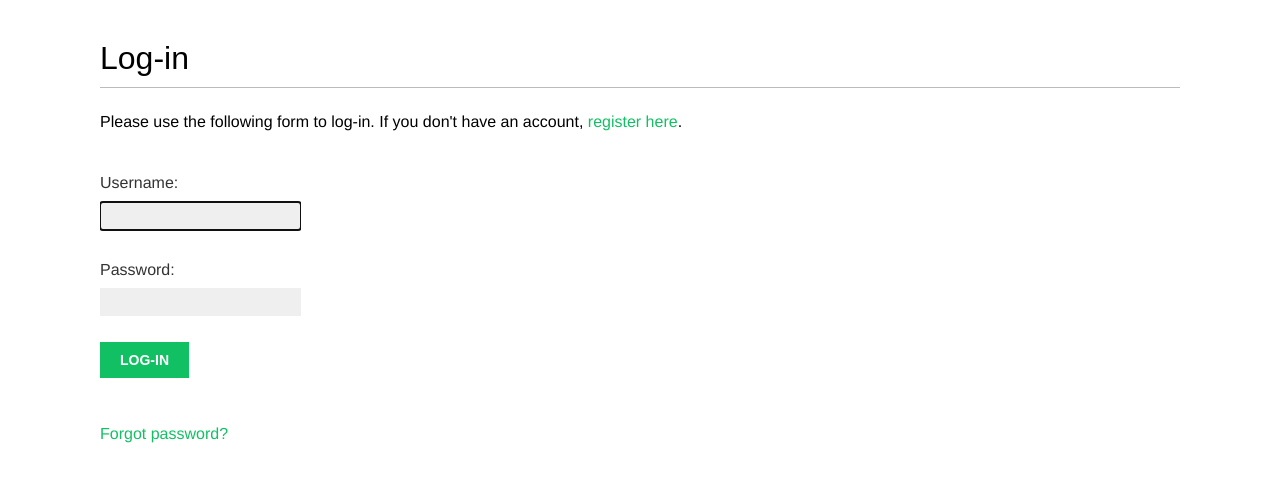
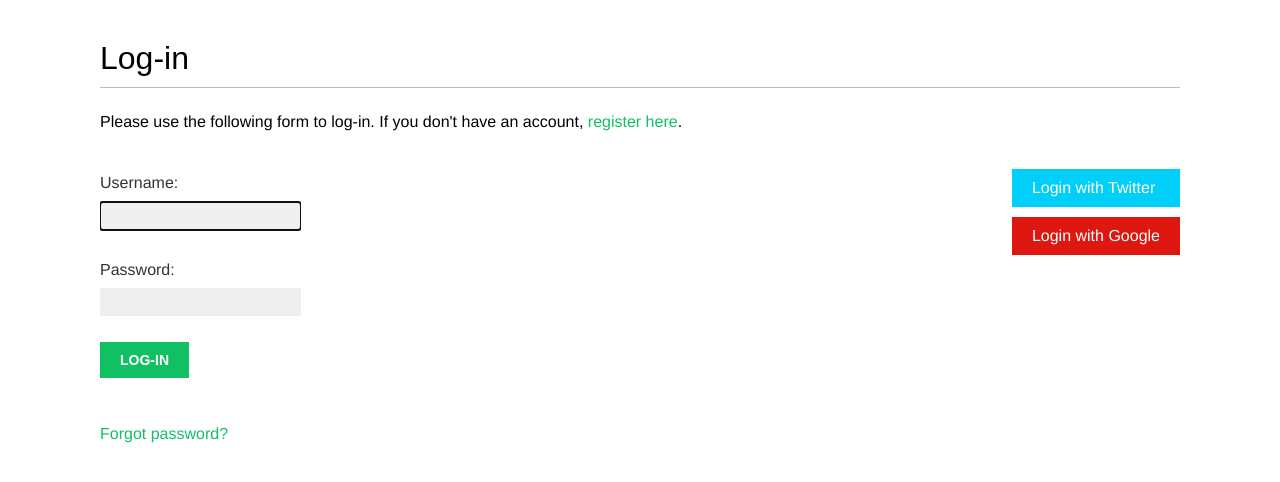
Before and after one commit to JamesJohnson11/PhotoShare, a Django app: page /account/login/ in a window 1280 px wide. Shown: the part 47-529 px from the top of the page. Run offline with Django 3.2, Linux system fonts and the light colour scheme; some web fonts are replaced.

Commit message:
Added Google login authentication button to registration login template

```diff
--- a/PhotoShare/settings.py
+++ b/PhotoShare/settings.py
@@ -133,7 +133,12 @@ EMAIL_BACKEND = 'django.core.mail.backends.console.EmailBackend'
 AUTHENTICATION_BACKENDS = [
     'django.contrib.auth.backends.ModelBackend',
     'account.authentication.EmailAuthBackend',
+    'social_core.backends.twitter.TwitterOAuth',
+    'social_core.backends.google.GoogleOAuth2',
 ]
+
+SOCIAL_AUTH_TWITTER_KEY = 'kehsTwzJBRrAHl0ZdnruEC5JN'
+SOCIAL_AUTH_TWITTER_SECRET = 'I1pvFM7BCQyzYZXzCvfLLkrcjClXKb2jL5gc8tpy6cn4XDHnUI'
 
 
 LOGIN_REDIRECT_URL = 'dashboard'
--- a/account/templates/registration/login.html
+++ b/account/templates/registration/login.html
@@ -20,4 +20,14 @@
         </form>
         <p><a href="{% url 'password_reset' %}">Forgot password?</a></p>
     </div>
+    <div class="social">
+        <ul>
+            <li class="twitter">
+                <a href="{% url 'social:begin' 'twitter' %}">Login with Twitter</a>
+            </li>
+            <li class="google">
+                <a href="{% url 'social:begin' 'google-oauth2' %}">Login with Google</a>
+            </li>
+        </ul>
+    </div>
 {% endblock %}
```
Also changed, not shown: db.sqlite3, 2 other files.
